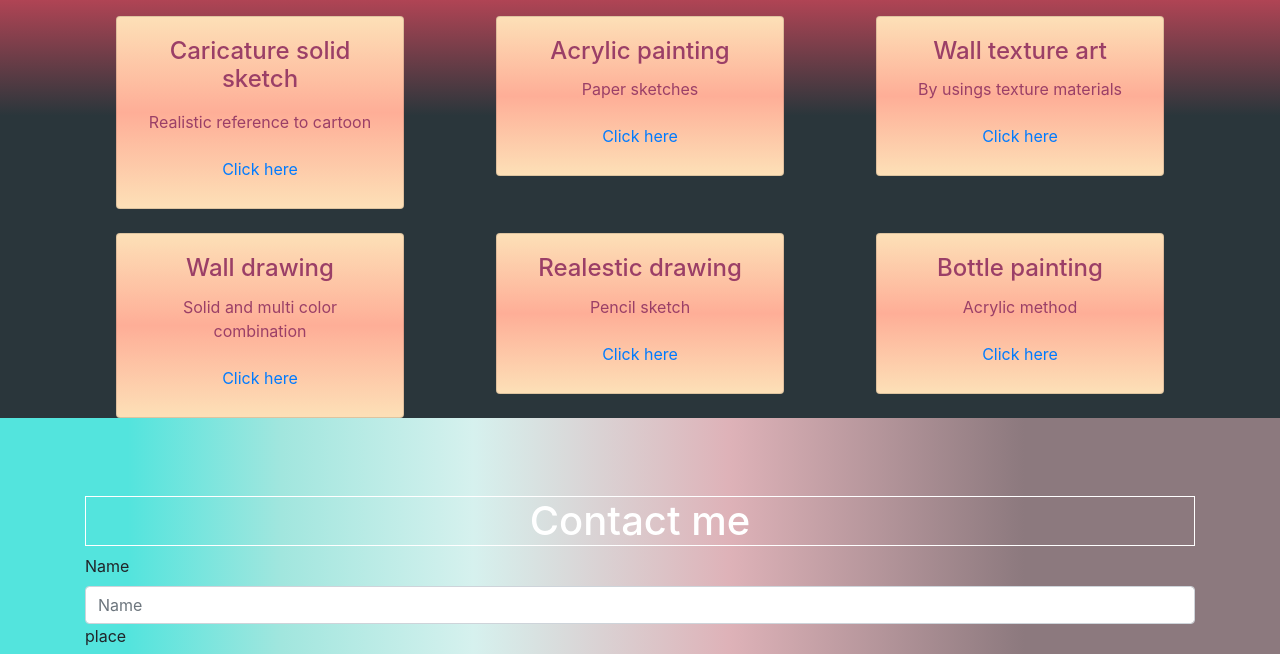
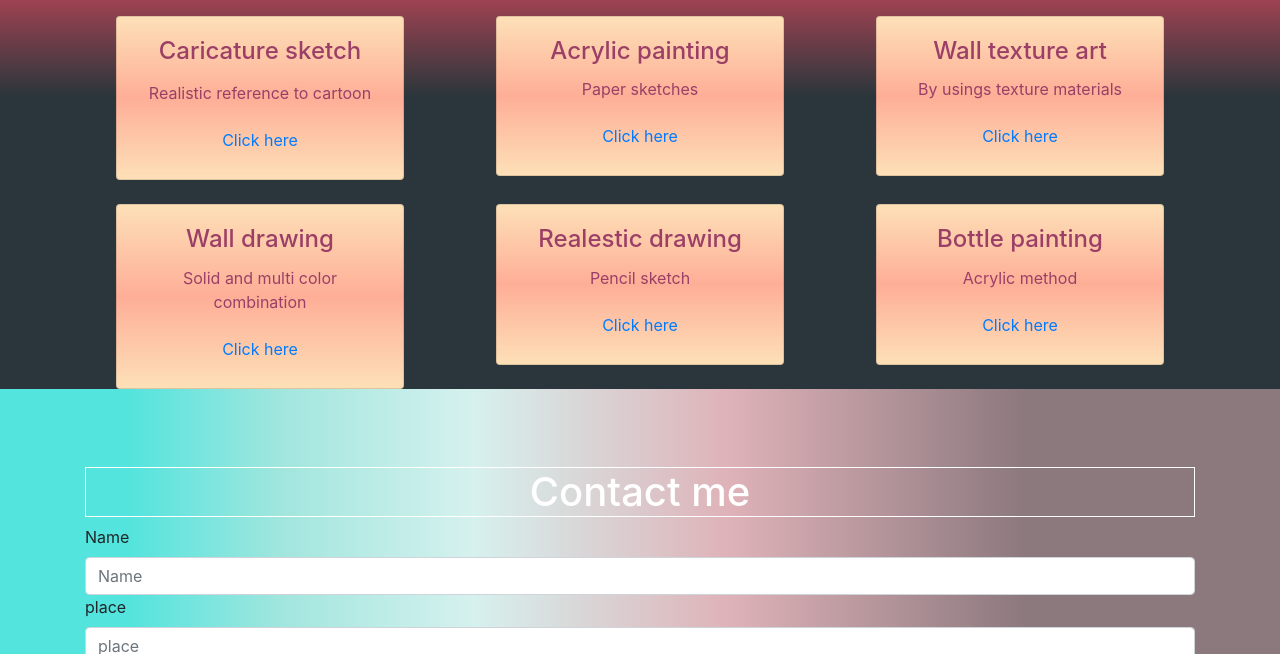
Before and after one commit to mishabak/mishab-ak, a plain HTML site: page index.html in a window 1280 px wide. Shown: the part 446-1100 px from the top of the page. Drawn offline with nearby package versions, Linux system fonts and the light colour scheme.

Commit message:
Update index.html

```diff
--- a/index.html
+++ b/index.html
@@ -84,7 +84,7 @@
                     <div class="card " style="width: 18rem;margin: auto;  "   >
                          <div class="card-body text-center">
                             <h4 class="card-title">
-                                Caricature solid sketch
+                                 Caricature sketch
                             </h4>
                             <p class="card-text"style="align-items: center;"></p>
                                  Realistic reference to cartoon
```
